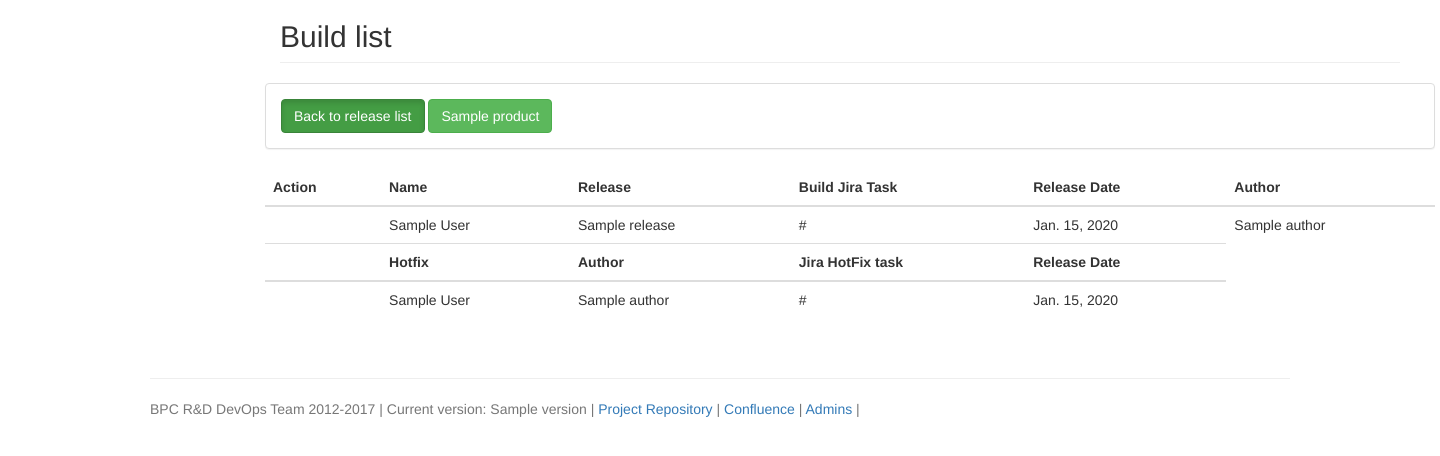
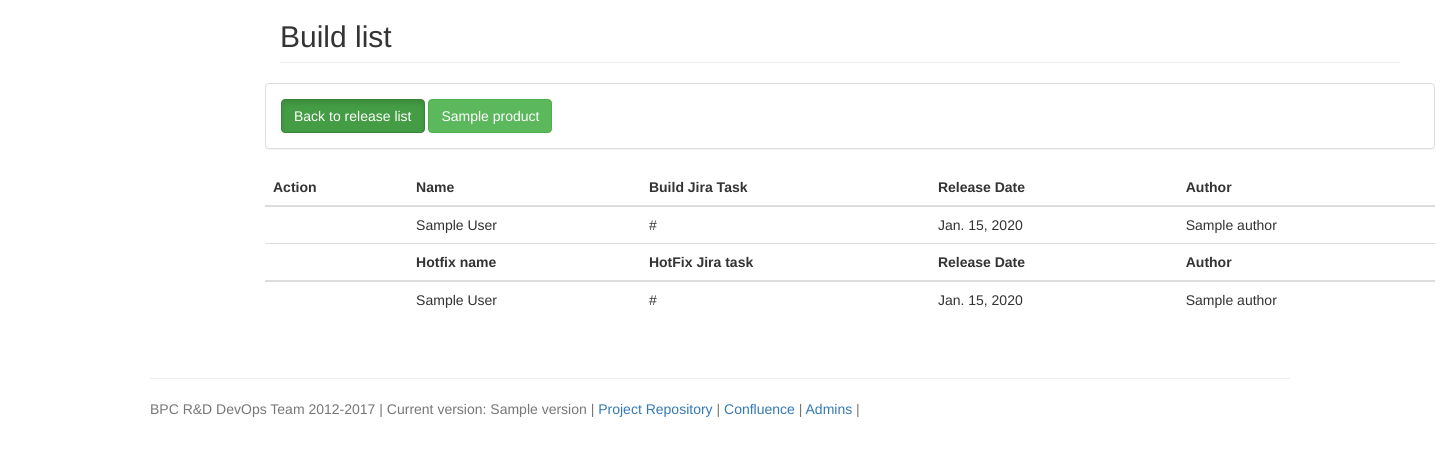
Before and after one commit to dr013/rndgui, a Django app: template prd/templates/prd/build_list.html in a window 1440 px wide. Shown: the part 50-506 px from the top of the page. Run offline with Django 3.2, Linux system fonts and the light colour scheme; the template is opened without the code that fills it: most values are stand-ins (such as "Sample title", 1, 10 or a date in 2020); some libraries are stand-ins or nearby versions.

Commit message:
Reformat hotfix table

```diff
--- a/prd/templates/prd/build_list.html
+++ b/prd/templates/prd/build_list.html
@@ -20,7 +20,6 @@
                         <tr>
                             <th>Action</th>
                             <th>Name</th>
-                            <th>Release</th>
                             <th>Build Jira Task</th>
                             <th>Release Date</th>
                             <th>Author</th>
@@ -42,7 +41,6 @@
                         {% endif %}
                     {% endif %}
                     <td>{{ rec.full_name }}</td>
-                    <td>{{ rec.release.name }}</td>
                     <td>{{ rec.get_jira_url|safe }} </td>
                     <td>{% if rec.date_released %}
                         {{ rec.date_released|date }}
@@ -57,19 +55,19 @@
                             <thead>
                             <tr>
                                 <th>&nbsp;</th>
-                                <th>Hotfix</th>
+                                <th>Hotfix name</th>
+                                <th>HotFix Jira task</th>
+                                <th>Release Date</th>
                                 <th>Author</th>
-                                <th>Jira HotFix task</th>
-                                <th>Release Date</th>
                             </tr>
                             </thead>
                         {% endif %}
                         <tr>
                             <td>&nbsp;</td>
                             <td>{{ hotfix.full_name }}</td>
-                            <td>{{ hotfix.author.get_full_name }}</td>
                             <td>{{ hotfix.get_jira_url|safe }}</td>
                             <td>{{ hotfix.date_released|date }}</td>
+                            <td>{{ hotfix.author.get_full_name }}</td>
                         </tr>
                     {% endfor %}
                 {% endif %}
```
